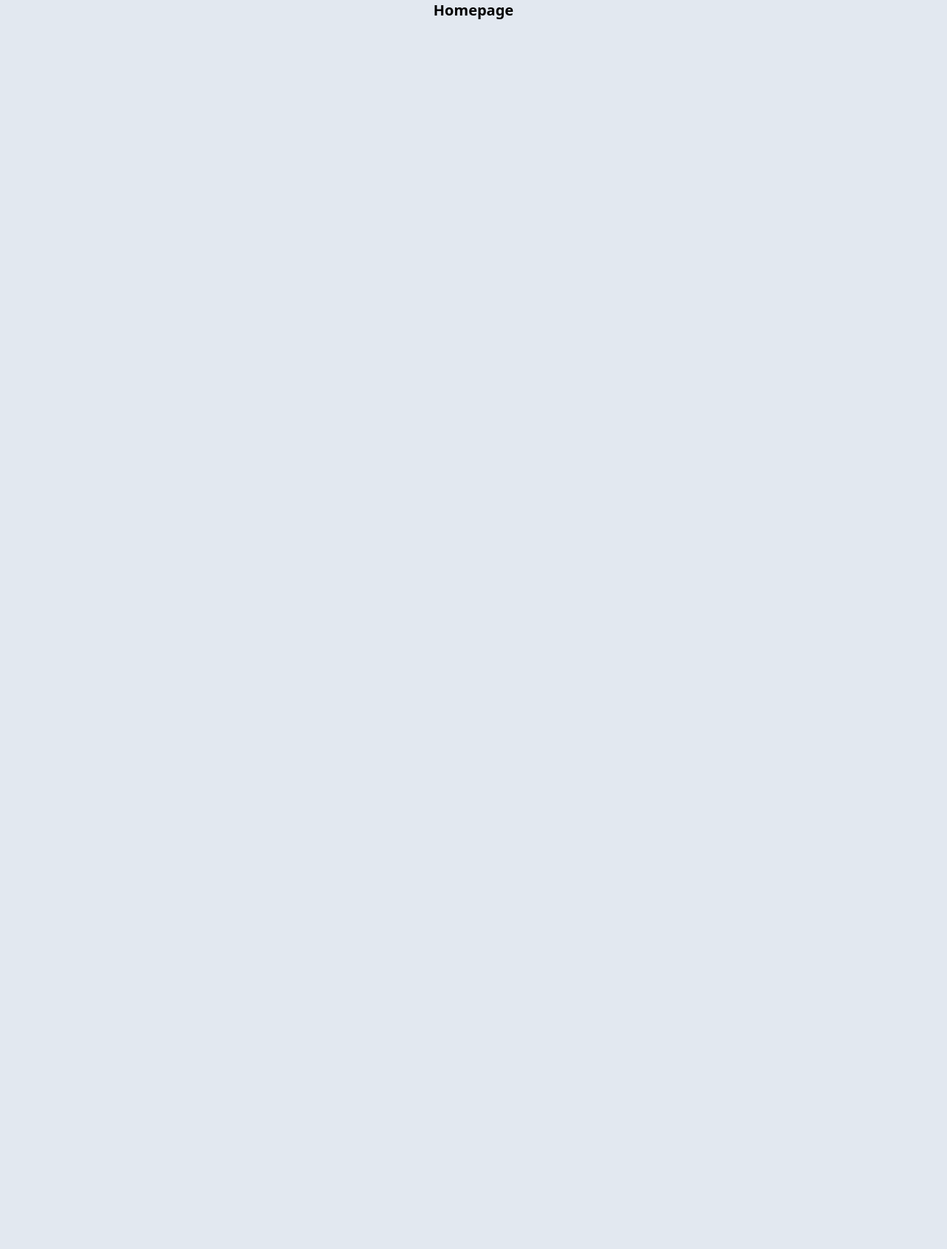
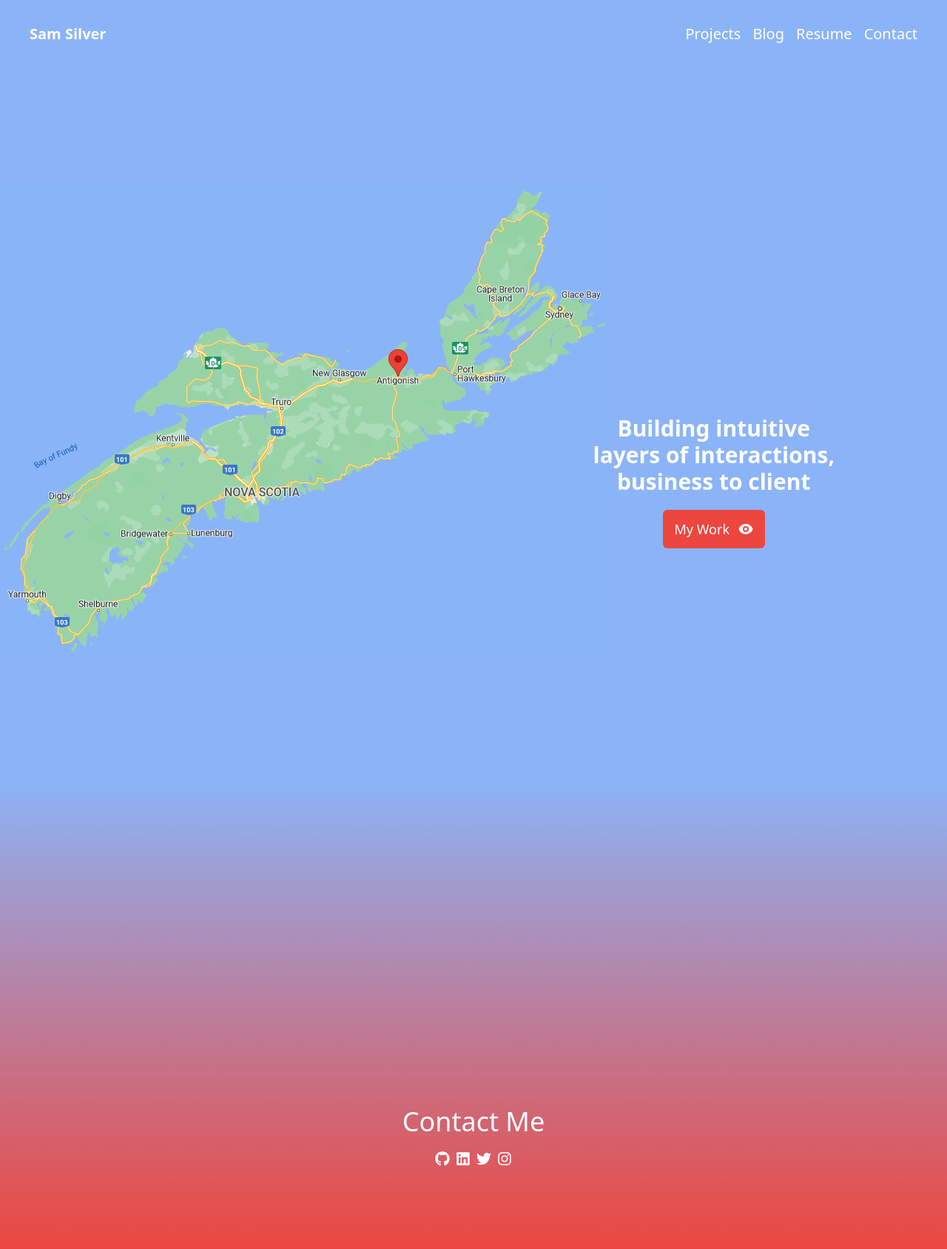
Before and after one commit to sam55silver/personal-website, a Next.js app: page / in a window 1280 px wide. Shown: the top 1688 px of the page at 74% size. Before the commit the page ends 800 px from the top, so only its background shows below. Built offline with nearby package versions, Linux system fonts and the light colour scheme.

Commit message:
Changed Header to be the index. and added a footer.

```diff
--- /dev/null
+++ b/components/Footer.tsx
@@ -0,0 +1,48 @@
+import { FontAwesomeIcon } from "@fortawesome/react-fontawesome";
+import {
+  faInstagram,
+  faTwitter,
+  faGithub,
+  faLinkedin,
+} from "@fortawesome/free-brands-svg-icons";
+
+function Footer() {
+  return (
+    <>
+      <div className="bg-gradient-to-b from-header to-primary">
+        <div className="flex flex-col justify-end pb-28 lg:container lg:mx-auto text-white text-center items-center gap-5 h-[40rem]">
+          <span className="text-4xl">Contact Me</span>
+          <div className="gap-2 hidden md:flex">
+            <a href="https://github.com/sam55silver">
+              <FontAwesomeIcon
+                icon={faGithub}
+                className="md:h-5 md:w-5 hover:text-header"
+              />
+            </a>
+            <a href="https://www.linkedin.com/in/sam-silver-375851239/">
+              <FontAwesomeIcon
+                icon={faLinkedin}
+                className="md:h-5 md:w-5 hover:text-header"
+              />
+            </a>
+            <a href="https://twitter.com/sam55silver">
+              <FontAwesomeIcon
+                icon={faTwitter}
+                className="h-5 w-5 hover:text-header"
+              />
+            </a>
+            <a href="https://www.instagram.com/sam_silver06/">
+              <FontAwesomeIcon
+                icon={faInstagram}
+                className="md:h-5 md:w-5 hover:text-header"
+              />
+            </a>
+          </div>
+        </div>
+      </div>
+      {/* <div className="bg-gradient-to-b from-primary to-header h-32"></div> */}
+    </>
+  );
+}
+
+export default Footer;
--- a/components/Header.tsx
+++ /dev/null
@@ -1,30 +0,0 @@
-import novaScotia from "../images/nova-scotia.png";
-import { EyeIcon } from "@heroicons/react/solid";
-import { Link } from "react-router-dom";
-import Navigation from "./Navigation";
-
-function Header() {
-  return (
-    <section className="bg-header">
-      <header className="lg:container lg:mx-auto relative ">
-        <img src={novaScotia} />
-        <div className="text-white text-center object-center relative md:absolute bottom-5 md:bottom-16 md:right-36 xl:bottom-36 2xl:bottom-1/3">
-          <h1 className="text-xl lg:text-3xl 2xl:text-5xl font-bold px-2">
-            Building intuitive <br />
-            layers of interactions, <br />
-            business to client
-          </h1>
-          <Link
-            to="/projects"
-            className="flex gap-2 mb-2 w-fit lg:gap-3 items-center bg-primary px-4 py-3 mt-5 rounded-md mx-auto"
-          >
-            <span className="text-sm lg:text-lg 2xl:text-2xl">My Work</span>
-            <EyeIcon className="h-4 w-4 lg:h-5 lg:w-5" />
-          </Link>
-        </div>
-      </header>
-    </section>
-  );
-}
-
-export default Header;
--- a/components/Navigation.tsx
+++ b/components/Navigation.tsx
@@ -1,41 +1,36 @@
-import { FontAwesomeIcon } from "@fortawesome/react-fontawesome";
-import {
-  faInstagram,
-  faTwitter,
-  faGithub,
-  faLinkedin,
-} from "@fortawesome/free-brands-svg-icons";
+import Link from "next/link";
 import { MenuAlt3Icon } from "@heroicons/react/solid";
-import { Link } from "react-router-dom";
 
 function Navigation() {
-  const scrollToTop = () => {
-    window.scrollTo({ top: 0, behavior: "smooth" });
-  };
-
   return (
-    <section className="sticky top-0 bg-header z-10">
+    <section className="sticky top-0 bg-header z-10 p-6 font-sans">
       <nav className="flex px-4 py-2 lg:container lg:mx-auto text-white text-center items-center justify-between">
-        <span className="font-bold text-lg">Sam Silver</span>
-        <div className="hidden md:flex gap-4 text-lg">
-          <Link to="/projects">Projects</Link>
-          <Link to="/blog">Blog</Link>
-          <Link to="/resume">Resume</Link>
-          <Link to="/contact">Contact</Link>
-        </div>
-        <div className="gap-2 hidden md:flex">
-          <a href="https://github.com/sam55silver">
-            <FontAwesomeIcon icon={faGithub} className="md:h-5 md:w-5" />
-          </a>
-          <a href="https://www.linkedin.com/in/sam-silver-375851239/">
-            <FontAwesomeIcon icon={faLinkedin} className="md:h-5 md:w-5" />
-          </a>
-          <a href="https://twitter.com/sam55silver">
-            <FontAwesomeIcon icon={faTwitter} className="h-5 w-5" />
-          </a>
-          <a href="https://www.instagram.com/sam_silver06/">
-            <FontAwesomeIcon icon={faInstagram} className="md:h-5 md:w-5" />
-          </a>
+        <Link href="/">
+          <span className="font-bold text-xl hover:text-primary hover:cursor-pointer">
+            Sam Silver
+          </span>
+        </Link>
+        <div className="hidden md:flex gap-4 text-xl">
+          <Link href="/projects">
+            <span className="hover:text-primary hover:cursor-pointer">
+              Projects
+            </span>
+          </Link>
+          <Link href="/blog" className="hover:text-primary">
+            <span className="hover:text-primary hover:cursor-pointer">
+              Blog
+            </span>
+          </Link>
+          <Link href="/resume" className="hover:text-primary">
+            <span className="hover:text-primary hover:cursor-pointer">
+              Resume
+            </span>
+          </Link>
+          <Link href="/projects" className="hover:text-primary">
+            <span className="hover:text-primary hover:cursor-pointer">
+              Contact
+            </span>
+          </Link>
         </div>
         <button className="md:hidden">
           <MenuAlt3Icon className="h-8 w-8" />
--- a/package.json
+++ b/package.json
@@ -6,6 +6,8 @@
     "start": "next start"
   },
   "dependencies": {
+    "@fortawesome/free-brands-svg-icons": "^6.1.1",
+    "@fortawesome/react-fontawesome": "^0.1.18",
     "@heroicons/react": "^1.0.6",
     "next": "latest",
     "react": "18.1.0",
--- a/pages/_app.tsx
+++ b/pages/_app.tsx
@@ -1,8 +1,16 @@
-import '../styles/globals.css'
-import type { AppProps } from 'next/app'
+import "../styles/globals.css";
+import type { AppProps } from "next/app";
+import Navigation from "../components/Navigation";
+import Footer from "../components/Footer";
 
 function MyApp({ Component, pageProps }: AppProps) {
-  return <Component {...pageProps} />
+  return (
+    <>
+      <Navigation />
+      <Component {...pageProps} />
+      <Footer />
+    </>
+  );
 }
 
-export default MyApp
+export default MyApp;
--- a/pages/index.tsx
+++ b/pages/index.tsx
@@ -1,10 +1,26 @@
 import type { NextPage } from "next";
+import { EyeIcon } from "@heroicons/react/solid";
+import Image from "next/image";
+import novaScotia from "../public/nova-scotia.png";
 
 const Home: NextPage = () => {
   return (
-    <div>
-      <h1 className="text-xl font-bold text-center">Homepage</h1>
-    </div>
+    <section className="h-[60rem] flex items-center">
+      <header className="lg:container lg:mx-auto relative">
+        <Image quality={100} src={novaScotia} />
+        <div className="text-white text-center object-center relative md:absolute bottom-5 md:bottom-16 md:right-36 xl:bottom-36 2xl:bottom-1/3">
+          <h1 className="text-xl lg:text-3xl 2xl:text-5xl font-bold px-2">
+            Building intuitive <br />
+            layers of interactions, <br />
+            business to client
+          </h1>
+          <a className="flex gap-2 mb-2 w-fit lg:gap-3 items-center bg-primary px-4 py-3 mt-5 rounded-md mx-auto">
+            <span className="text-sm lg:text-lg 2xl:text-2xl">My Work</span>
+            <EyeIcon className="h-4 w-4 lg:h-5 lg:w-5" />
+          </a>
+        </div>
+      </header>
+    </section>
   );
 };
 
--- a/styles/globals.css
+++ b/styles/globals.css
@@ -3,5 +3,5 @@
 @tailwind utilities;
 
 body {
-  @apply bg-slate-200;
+  @apply bg-header
 }
--- a/tailwind.config.js
+++ b/tailwind.config.js
@@ -1,11 +1,16 @@
 /** @type {import('tailwindcss').Config} */
 module.exports = {
   content: [
-    './pages/**/*.{js,ts,jsx,tsx}',
-    './components/**/*.{js,ts,jsx,tsx}',
+    "./pages/**/*.{js,ts,jsx,tsx}",
+    "./components/**/*.{js,ts,jsx,tsx}",
   ],
   theme: {
-    extend: {},
+    extend: {
+      colors: {
+        "header": "#8bb4f8",
+        "primary": "#ed463e",
+      },
+    },
   },
   plugins: [],
-}
+};
```
Also changed, not shown: public/nova-scotia-1.png (added), 1 other file (tests, documents, lock files or other folders).
